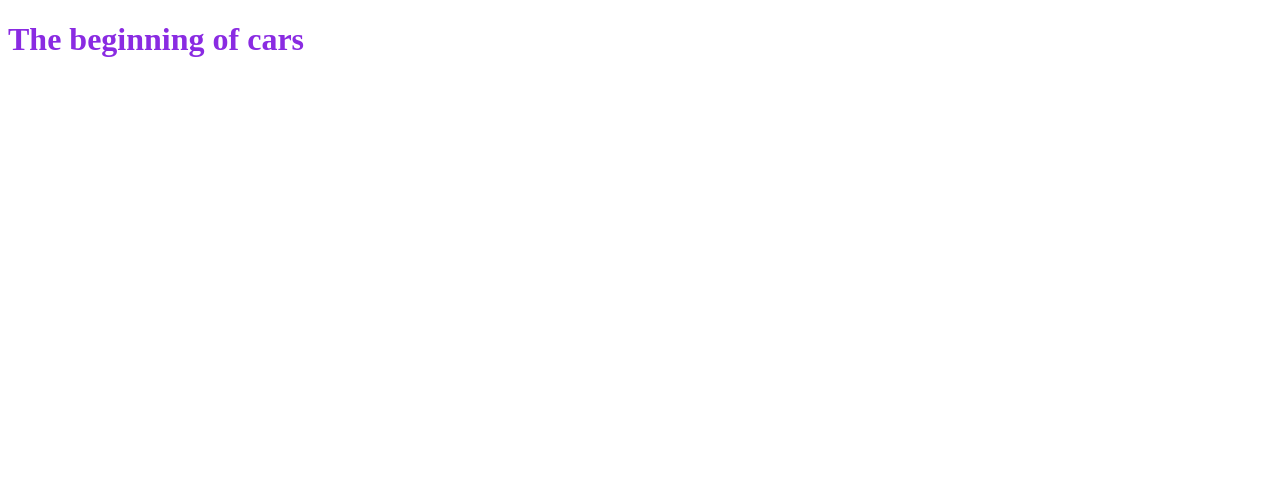
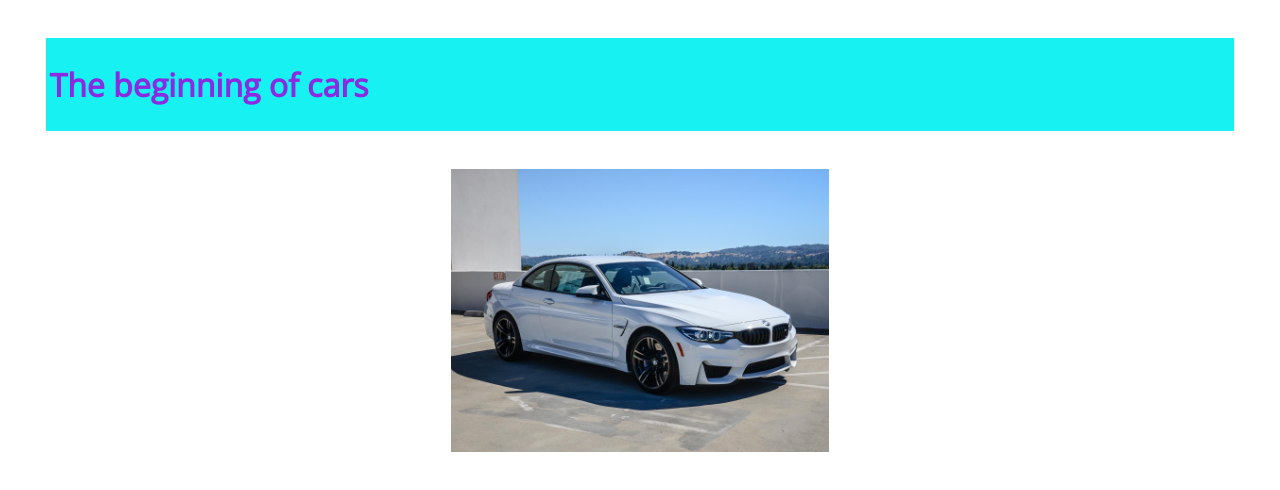
Before and after one commit to ubaidm2603/JustCars, a plain HTML site: page index.html in a window 1280 px wide. Drawn offline with nearby package versions, Linux system fonts and the light colour scheme.

Commit message:
end of class

```diff
--- a/css/styles.css
+++ b/css/styles.css
@@ -1,3 +1,20 @@
 h1{
     color:blueviolet
 }
+
+.bar{
+    background-color:rgb(23, 241, 241);
+padding: 1mm;
+margin:1cm;
+}
+
+*{
+    font-family: 'Open Sans', sans-serif;
+}
+
+.mainimage{
+    width:10cm;
+    margin-left:auto;
+    margin-right:auto;
+    display:block
+}
--- a/index.html
+++ b/index.html
@@ -7,19 +7,25 @@
     <meta http-equiv="X-UA-Compatible" content="ie=edge">
     <title>cars</title>
     <link rel="stylesheet" href="css/styles.css">
+    <link href="https://fonts.googleapis.com/css?family=Open+Sans" rel="stylesheet">
 </head>
 
 <body>
 
-    <h1>The beginning of cars</h1>
+
+
+    <div class="bar">
+        <h1>The beginning of cars</h1>
+
+
+
+    </div>
 
 
 
 
 
-
-
-
+    <img src="images/car.jpg" alt="BMW" class="mainimage">
 
 
 
```
Also changed, not shown: images/car.jpg (added).
